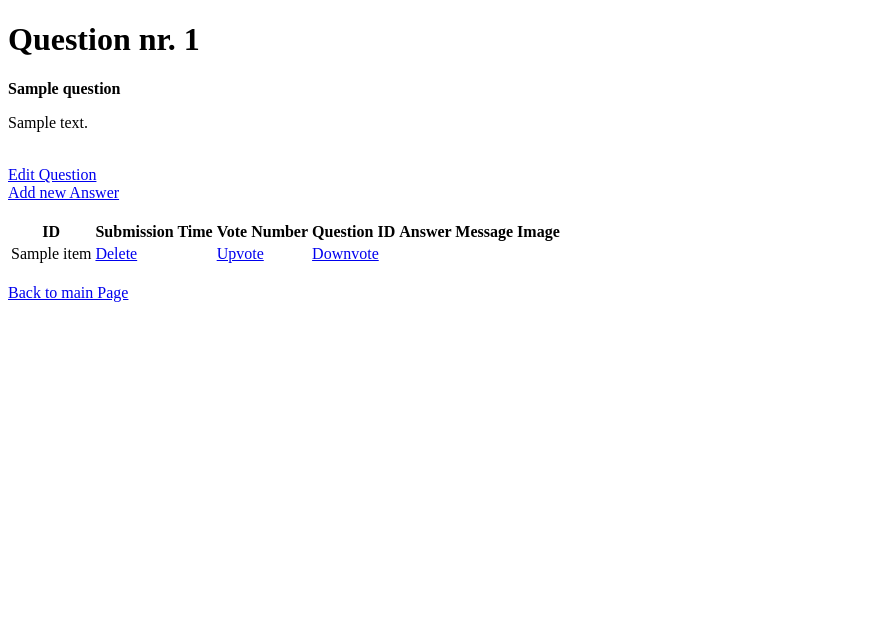
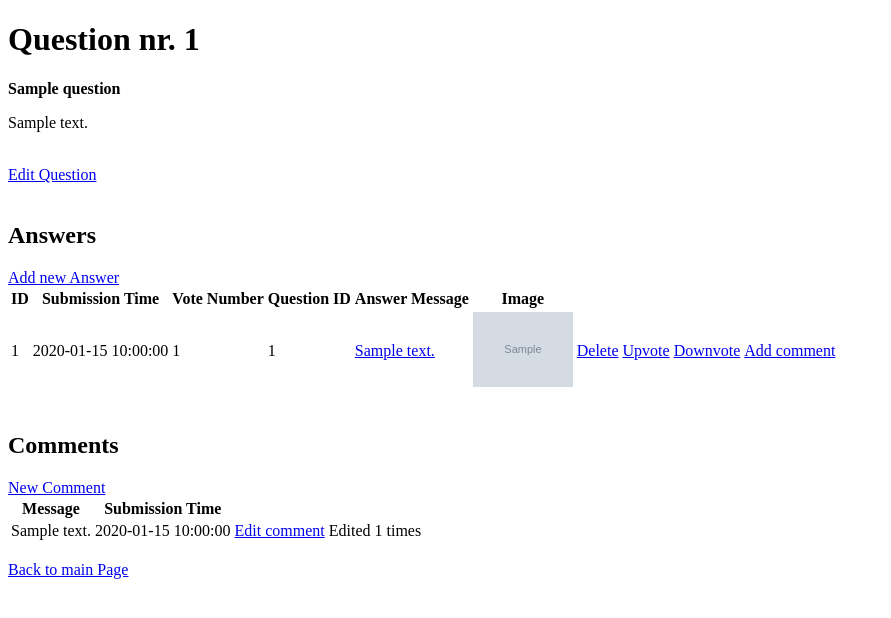
Before and after one commit to CodecoolGlobal/ask-mate-3-python-Eleg4nsnoszat, a Flask app: template templates/show_id_question.html in a window 1280 px wide. Shown: the top 618 px of the page, without its empty margins (0-891 px from the left). Run offline with Flask 2, Linux system fonts and the light colour scheme; the template is opened without the code that fills it: most values are stand-ins (such as "Sample title", 1, 10 or a date in 2020); grey boxes marked "Sample" are stand-in pictures.

Commit message:
edit_comment , add_comment

```diff
--- a/server.py
+++ b/server.py
@@ -49,9 +49,11 @@ def main_page():
 def show_question_answers(question_id):
     question = data_manager.get_question_details_by_id(question_id)
     answers = data_manager.get_answers_details_by_question_id(question_id)
+    comments = data_manager.get_comments_by_question_id(question_id)
     if request.method == 'GET':
         data_manager.update_view_number(question_id)
-        return render_template('show_id_question.html', question=question, question_id=question_id, answers=answers)
+        return render_template('show_id_question.html', question=question, question_id=question_id, answers=answers,
+                               comments=comments)
 
 
 @app.route("/add-question", methods=['GET', 'POST'])
@@ -155,6 +157,43 @@ def vote_up_answer(answer_id):
     data_manager.upvote_answer(answer_id)
     return redirect('/question/' + str(question_id['question_id']))
 
+@app.route("/question/<question_id>/new-comment", methods=['GET', 'POST'])
+def add_comment_to_question(question_id):
+    if request.method == 'GET':
+        return render_template("new-comment.html", question_id=question_id)
+    if request.method == 'POST':
+        message = request.form['message']
+        data_manager.add_new_comment_to_question(question_id, message)
+        return redirect('/question/' + str(question_id))
+
+@app.route("/answer/<answer_id>/new-comment", methods=['GET', 'POST'])
+def add_comment_to_answer(answer_id):
+    question_id = data_manager.get_question_by_answer_id(answer_id)
+    if request.method == 'GET':
+        return render_template("new-comment-answer.html", answer_id=answer_id)
+    if request.method == 'POST':
+        message = request.form['message']
+        data_manager.add_new_comment_to_answer(answer_id, message)
+        return redirect('/question/' + str(question_id['question_id']))
+
+@app.route("/show-answer-comments/<answer_id>", methods=['GET'])
+def show_answer_comments(answer_id):
+    comments = data_manager.get_comments_by_answer(answer_id)
+    question_id = data_manager.get_question_by_answer_id(answer_id)
+    if request.method == 'GET':
+        return render_template("show-answer-comments.html", comments=comments,
+                               question_id=question_id, answer_id=answer_id)
+
+
+@app.route("/comment/<comment_id>/edit", methods=['GET', 'POST'])
+def edit_comment(comment_id):
+    comment = data_manager.get_comment_by_id(comment_id)
+    if request.method == "GET":
+        return render_template("edit-comment.html", comment=comment, comment_id=comment_id)
+    if request.method == "POST":
+        message = request.form['message']
+        data_manager.update_comment(comment_id, message)
+        return redirect('/question/' + str(comment['question_id']))
 
 if __name__ == "__main__":
     app.run()
--- a/templates/show_id_question.html
+++ b/templates/show_id_question.html
@@ -9,9 +9,10 @@
         <strong>{{ question["title"]}}</strong>
         <p>{{ question["message"]}}</p><br>
         <a href="/question/{{ question_id}}/edit">Edit Question</a><br>
+        <br>
+        <h2>Answers</h2>
         <a href="/question/{{ question_id}}/new-answer">Add new Answer</a><br>
-
-        <br><table>
+        <table>
             <tr>
                 <th>ID</th>
                 <th>Submission Time</th>
@@ -22,14 +23,17 @@
             </tr>
             {% for answer_item in answers %}
             <tr>
-            {% for fieldname, item in answer_item.items() %}
-                 <td>{% if fieldname=="image" %}
-                    <img src="/static/uploads/{{ answer_item["image"] }}" width="100">
-                 {% else %}
-                    {{item}}
-                 {% endif %}
+            <td>{{ answer_item["id"] }}</td>
+            <td>{{ answer_item["submission_time"] }}</td>
+            <td>{{ answer_item["vote_number"] }}</td>
+            <td>{{ answer_item["question_id"] }}</td>
+            <td><a href="/show-answer-comments/{{ answer_item["id"] }}">{{ answer_item["message"] }}</a></td>
+                <td>
+                    {% if answer_item["image"] %}
+                        <img src="/static/uploads/{{ answer_item["image"] }}" width="100">
+                    {% endif %}
                 </td>
-            {% endfor %}
+
             <td>
                 <a href="/answer/{{ answer_item.get('id')}}/delete">Delete</a>
             </td>
@@ -39,10 +43,33 @@
             <td>
                 <a href="/answer/{{ answer_item.get('id')}}/vote-down">Downvote</a>
             </td>
+            <td>
+                <a href="/answer/{{ answer_item.get('id')}}/new-comment">Add comment</a>
+            </td>
             </tr>
             {% endfor %}
         </table>
         <br>
+        <h2>Comments</h2>
+        <a href="/question/{{ question_id }}/new-comment">New Comment</a><br>
+         <table>
+            <tr>
+                <th>Message</th>
+                <th>Submission Time</th>
+            </tr>
+            {% for comment in comments %}
+                <tr>
+                    <td>{{ comment.message }}</td>
+                    <td>{{ comment.submission_time }}</td>
+                    <td><a href="/comment/{{ comment.id }}/edit">Edit comment</a></td>
+                    <td>Edited {{ comment.edited_count }} times</td>
+                </tr>
+            {% endfor %}
+
+
+        </table>
+        <br>
         <a href="/list">Back to main Page</a>
+
     </body>
 </html>
```
Also changed, not shown: data_manager.py (+42 -1 lines), sample_data/askmatepart2-sample-data.sql (+5 -5 lines), templates/edit-comment.html (added, +15 -0 lines), templates/new-comment-answer.html (added, +15 -0 lines), templates/new-comment.html (added, +15 -0 lines), templates/show-answer-comments.html (added, +25 -0 lines), static/uploads/1646827960ok.jpg (added), static/uploads/1646831505download.jpeg (added), static/uploads/question-ninja.png (deleted).
